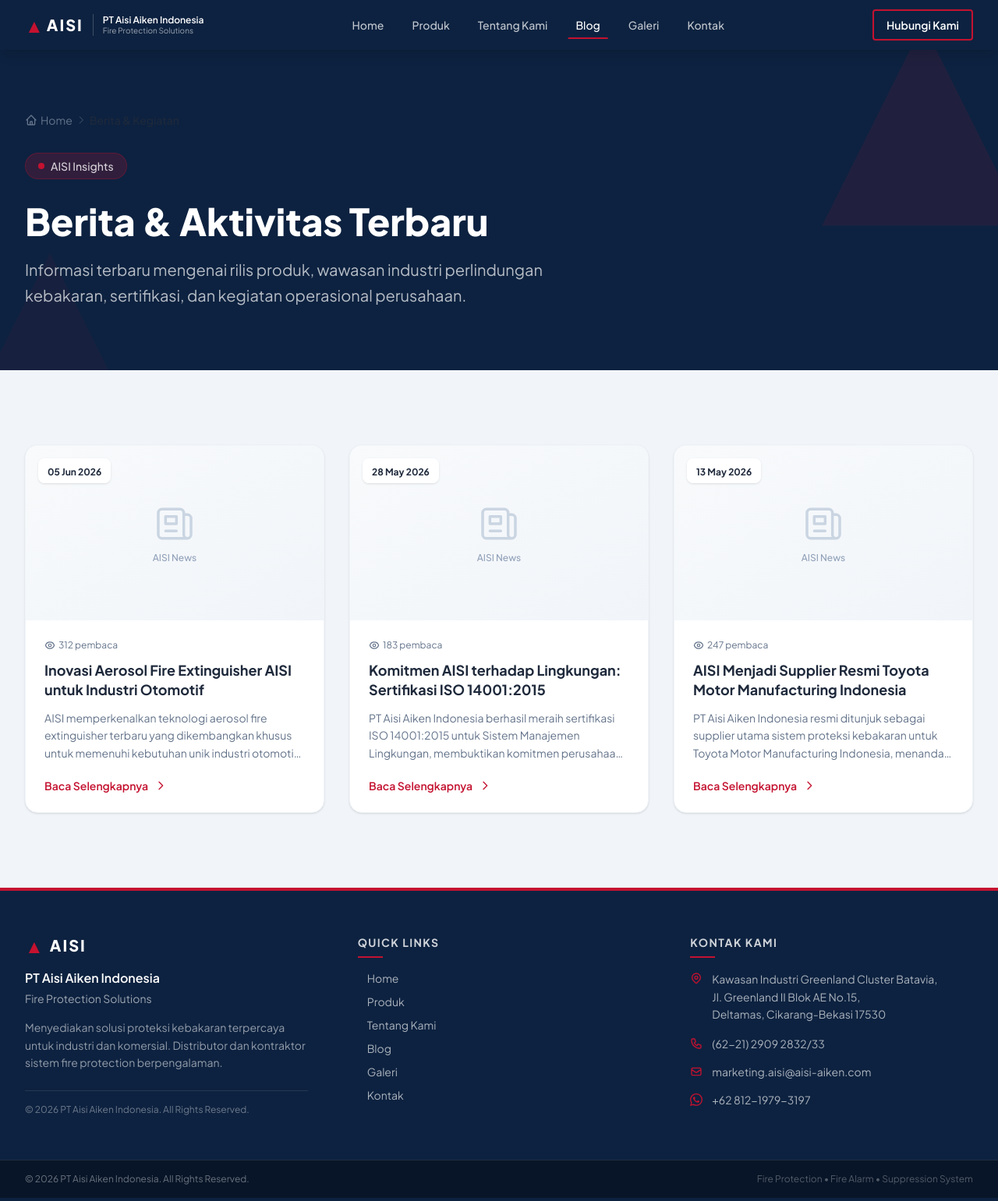
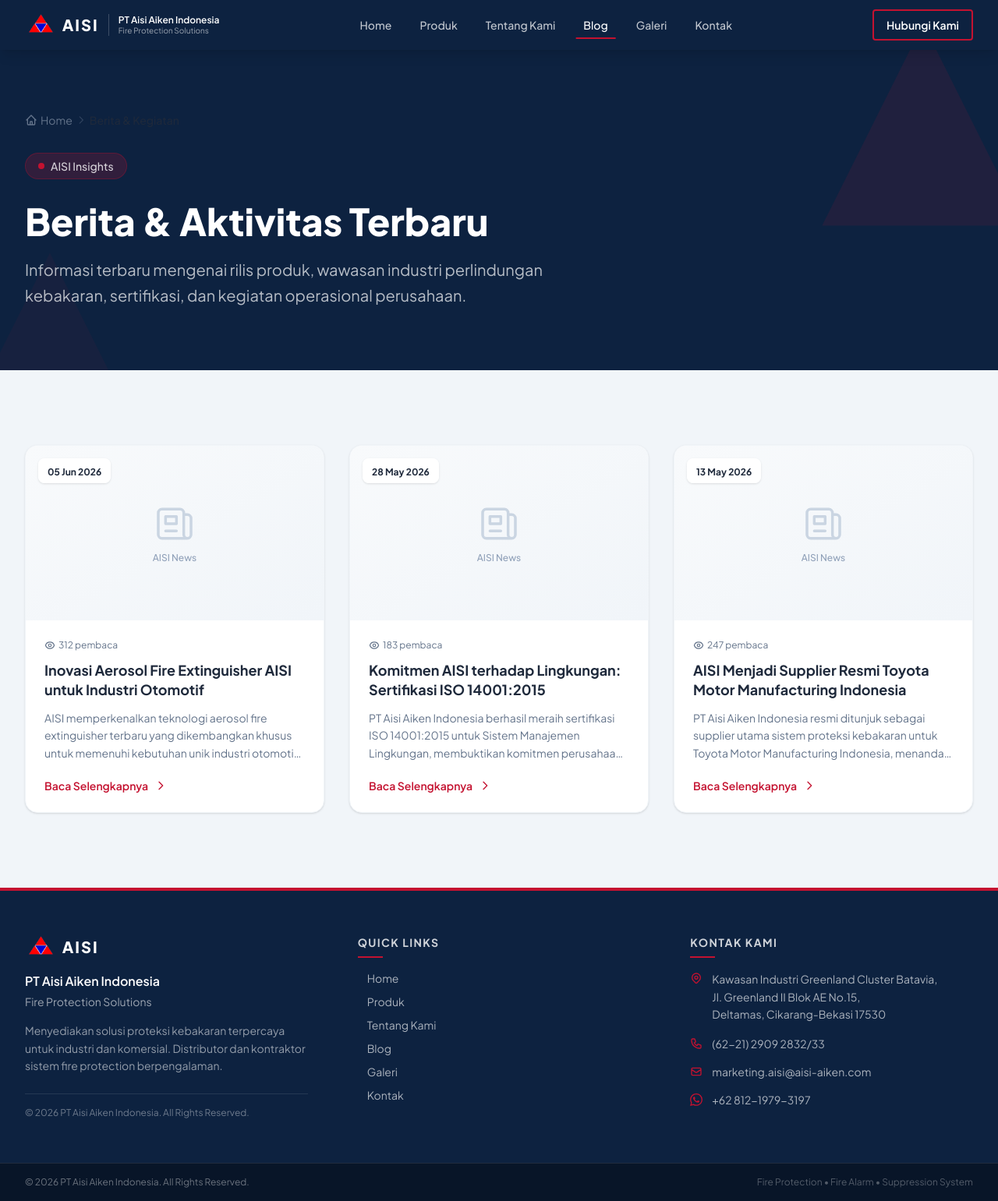
Before and after one commit to NatanaelAdrieChristiawan/WebCP_AISI_Adorable, a Laravel app: page /blog in a window 1280 px wide. Shown: the whole page at 78% size. Run offline with Laravel 12, Linux system fonts and the light colour scheme; data comes from the database, SQL or seed files in the repository; style sheets or scripts are compiled from the project's sources.

Commit message:
style: update website and admin logo with official brand logo asset

```diff
--- a/app/Providers/Filament/AdminPanelProvider.php
+++ b/app/Providers/Filament/AdminPanelProvider.php
@@ -28,6 +28,10 @@
             ->id('admin')
             ->path('admin')
             ->login()
+            ->brandName('PT Aisi Aiken Indonesia')
+            ->brandLogo(asset('image/logo/logo.png'))
+            ->brandLogoHeight('2.5rem')
+            ->favicon(asset('image/logo/logo.png'))
             ->colors([
                 'primary' => Color::Amber,
             ])
--- a/resources/views/layouts/app.blade.php
+++ b/resources/views/layouts/app.blade.php
@@ -6,6 +6,9 @@
     <meta name="description" content="@yield('description', 'PT Aisi Aiken Indonesia — Solusi proteksi kebakaran terpercaya. Distributor dan kontraktor sistem fire protection, fire alarm, dan suppression system.')">
 
     <title>@yield('title', 'PT Aisi Aiken Indonesia — Fire Protection Solutions')</title>
+
+    {{-- Favicon --}}
+    <link rel="icon" type="image/png" href="{{ asset('image/logo/logo.png') }}">
 
     {{-- Google Fonts: Plus Jakarta Sans --}}
     <link rel="preconnect" href="https://fonts.googleapis.com">
--- a/resources/views/partials/footer.blade.php
+++ b/resources/views/partials/footer.blade.php
@@ -10,7 +10,7 @@
             {{-- Column 1: Brand & About --}}
             <div class="space-y-4">
                 <div class="flex items-center gap-2">
-                    <span class="text-accent text-2xl leading-none">▲</span>
+                    <img src="{{ asset('image/logo/logo.png') }}" alt="Logo PT Aisi Aiken Indonesia" class="h-8 w-auto object-contain">
                     <span class="text-white font-extrabold text-xl tracking-widest">AISI</span>
                 </div>
                 <div>
--- a/resources/views/partials/navbar.blade.php
+++ b/resources/views/partials/navbar.blade.php
@@ -4,9 +4,9 @@
 
             {{-- Logo & Brand --}}
             <a href="{{ url('/') }}" class="flex items-center gap-3 shrink-0">
-                {{-- Logo mark: triangle + AISI text --}}
-                <div class="flex items-center gap-1">
-                    <span class="text-accent text-2xl leading-none select-none">▲</span>
+                {{-- Logo mark: image + AISI text --}}
+                <div class="flex items-center gap-2">
+                    <img src="{{ asset('image/logo/logo.png') }}" alt="Logo PT Aisi Aiken Indonesia" class="h-8 w-auto object-contain">
                     <span class="text-white font-extrabold text-xl tracking-widest">AISI</span>
                 </div>
                 <div class="hidden sm:block border-l border-white/20 pl-3">
```
Also changed, not shown: public/image/logo/logo.png (added).
